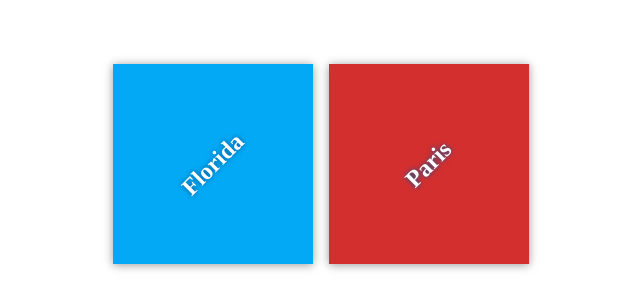
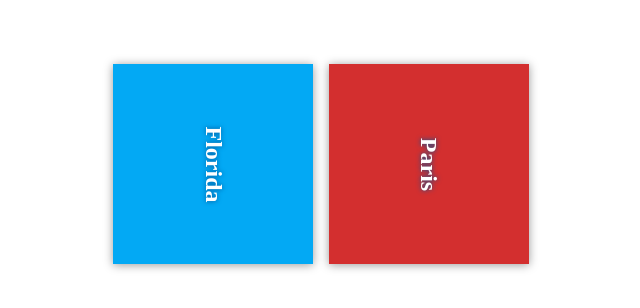
Before and after one commit to HmanA6399/my-travel-plans, a plain HTML site: page index.html in a window 1280 px wide. Shown: the part 236-544 px from the top of the page, without its empty margins (319-959 px from the left). Drawn offline with Linux system fonts and the light colour scheme.

Commit message:
Change headers' transform

```diff
--- a/css/app.css
+++ b/css/app.css
@@ -42,7 +42,7 @@ body {
 
 h2 {
     margin: 0;
-    transform: rotate(-45deg);
+    transform: rotate(90deg);
     transition: transform 0.5s;
     text-shadow: 0 0 5px #01579b;
 }
```
